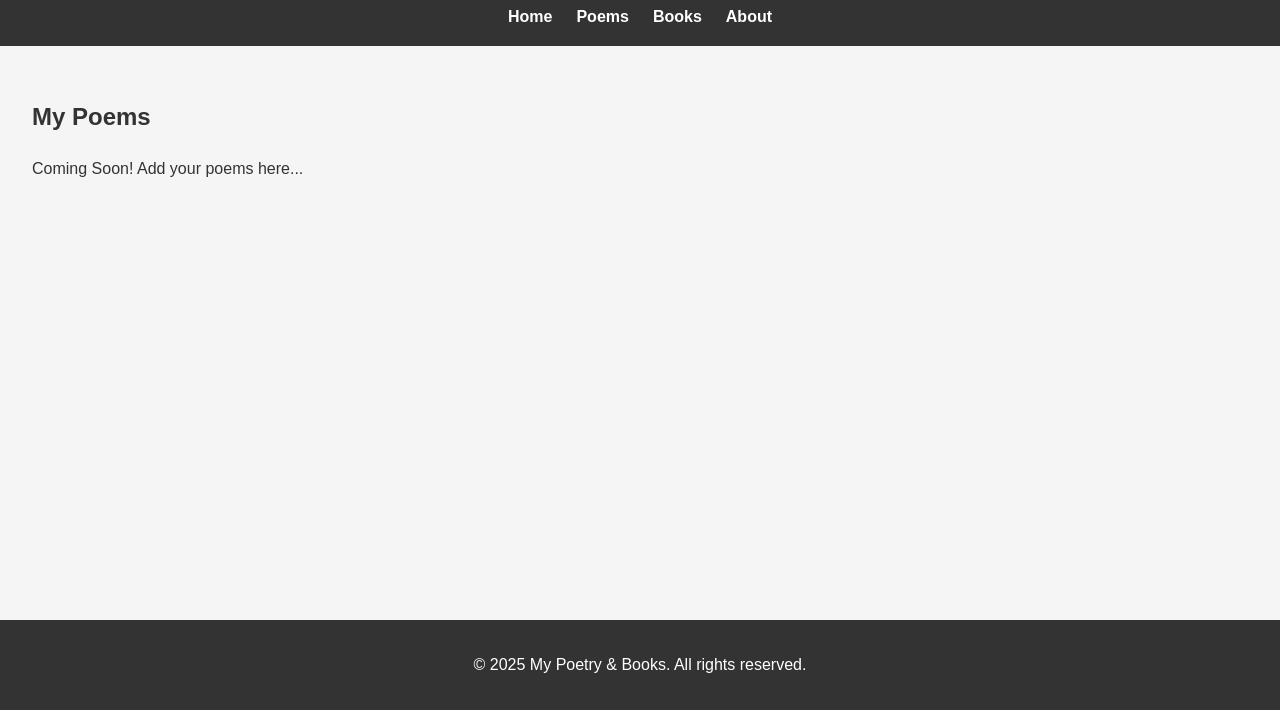
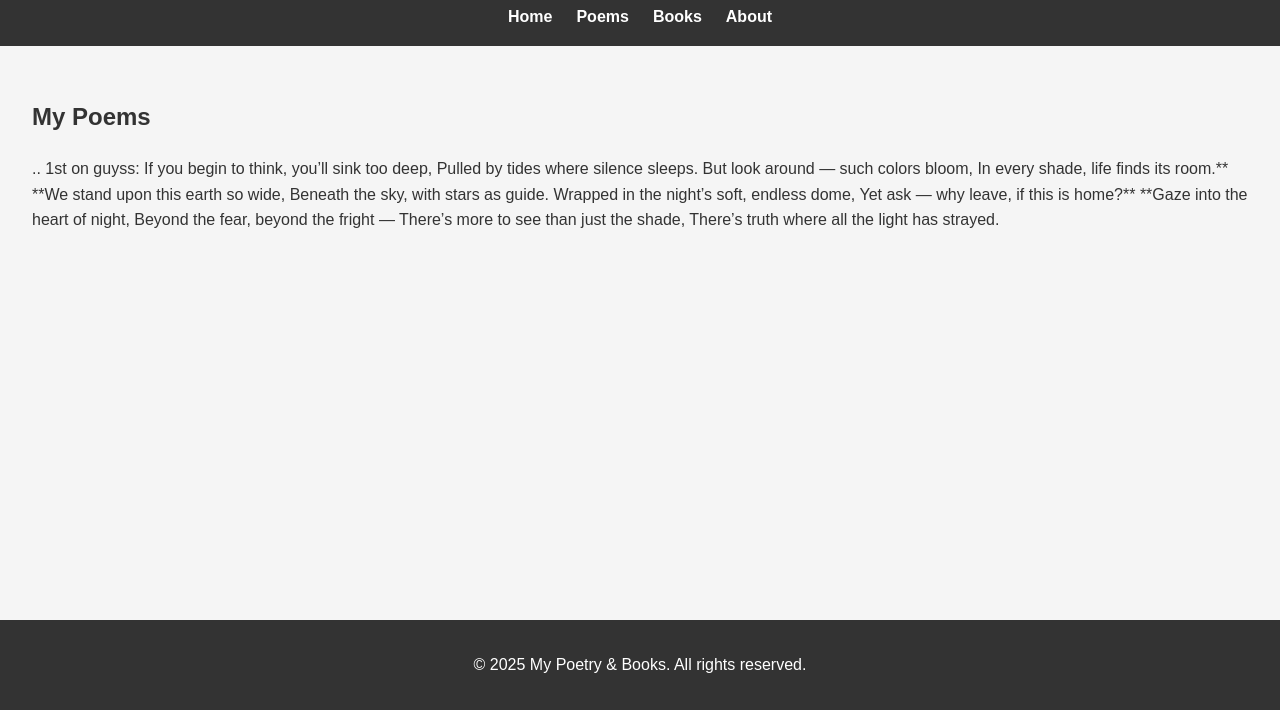
Before and after one commit to joey724/lunaWrites, a plain HTML site: page poems.html in a window 1280 px wide. Shown: the part 90-800 px from the top of the page. Drawn offline with Linux system fonts and the light colour scheme.

Commit message:
Update poems.html

```diff
--- a/poems.html
+++ b/poems.html
@@ -21,7 +21,22 @@
     <main>
         <section class="poems-section">
             <h2>My Poems</h2>
-            <p>Coming Soon! Add your poems here...</p>
+            <p>..  1st on guyss:
+
+If you begin to think, you’ll sink too deep,
+Pulled by tides where silence sleeps.
+But look around — such colors bloom,
+In every shade, life finds its room.**
+
+**We stand upon this earth so wide,
+Beneath the sky, with stars as guide.
+Wrapped in the night’s soft, endless dome,
+Yet ask — why leave, if this is home?**
+
+**Gaze into the heart of night,
+Beyond the fear, beyond the fright —
+There’s more to see than just the shade,
+There’s truth where all the light has strayed.</p>
         </section>
     </main>
     <footer>
```
